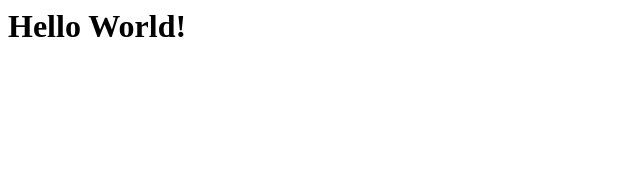
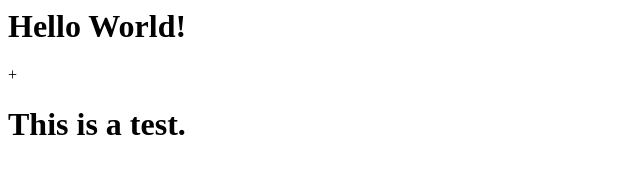
Before and after one commit to leo-mj/html-hello-world, a plain HTML site: page index.html in a window 1280 px wide. Shown: the whole page, without its empty margins (0-640 px from the left). Drawn offline with Linux system fonts and the light colour scheme.

Commit message:
Next addition

```diff
--- a/index.html
+++ b/index.html
@@ -1 +1,2 @@
 <h1>Hello World!</h1>
++<h1> This is a test. </h1>
```
